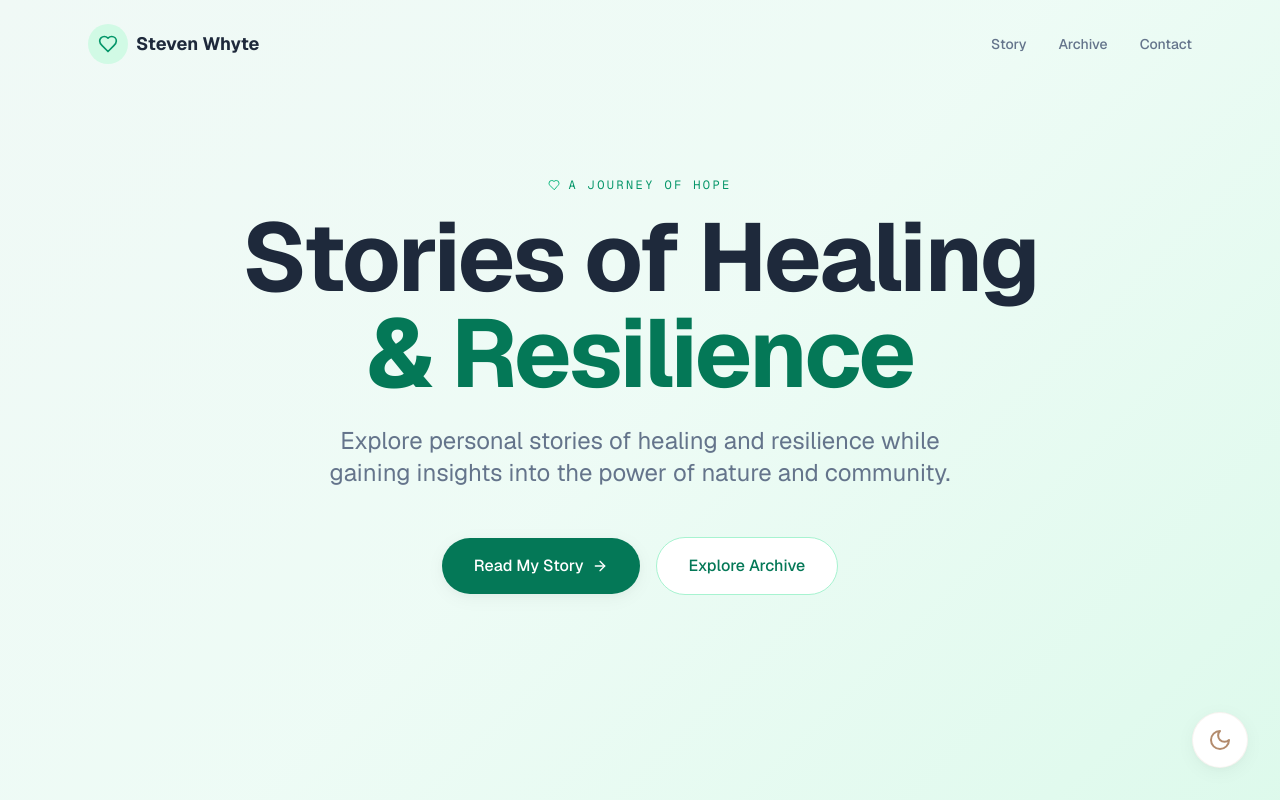
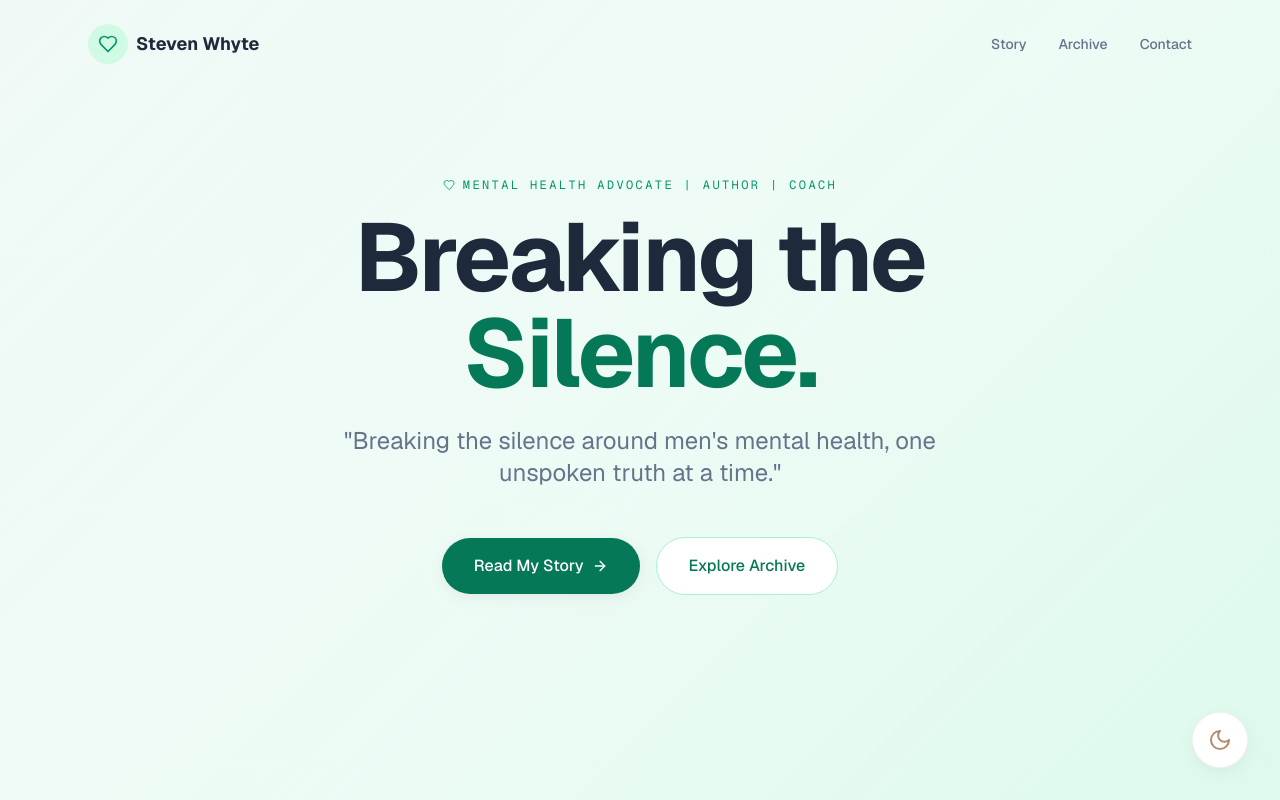
Before and after one commit to whytesteven74-cmyk/steven-whyte-web, a Next.js app: page / in a window 1280 px wide. Shown: the top 800 px of the page. Built offline with nearby package versions, Linux system fonts and the light colour scheme.

Commit message:
feat: populate real content and add Playwright testing framework

```diff
--- a/app/page.tsx
+++ b/app/page.tsx
@@ -35,7 +35,7 @@ export default function Home() {
                         className="section-label inline-flex items-center gap-2"
                     >
                         <Heart className="w-3 h-3 text-emerald-500" />
-                        A Journey of Hope
+                        Mental Health Advocate | Author | Coach
                     </motion.span>
 
                     {/* Main Headline */}
@@ -43,9 +43,9 @@ export default function Home() {
                         variants={fadeInUp}
                         className="text-5xl md:text-7xl lg:text-8xl font-bold tracking-tight text-charcoal-800 mb-6 leading-[0.9]"
                     >
-                        Stories of Healing
+                        Breaking the
                         <br />
-                        <span className="text-emerald-700">& Resilience</span>
+                        <span className="text-emerald-700">Silence.</span>
                     </motion.h1>
 
                     {/* Subheadline */}
@@ -53,7 +53,7 @@ export default function Home() {
                         variants={fadeInUp}
                         className="text-xl md:text-2xl text-charcoal-500 max-w-2xl mx-auto mb-12 leading-relaxed"
                     >
-                        Explore personal stories of healing and resilience while gaining insights into the power of nature and community.
+                        "Breaking the silence around men's mental health, one unspoken truth at a time."
                     </motion.p>
 
                     {/* CTA Buttons */}
```
Also changed, not shown: playwright.config.ts (added, +25 -0 lines), 1 other file (tests, documents, lock files or other folders).
